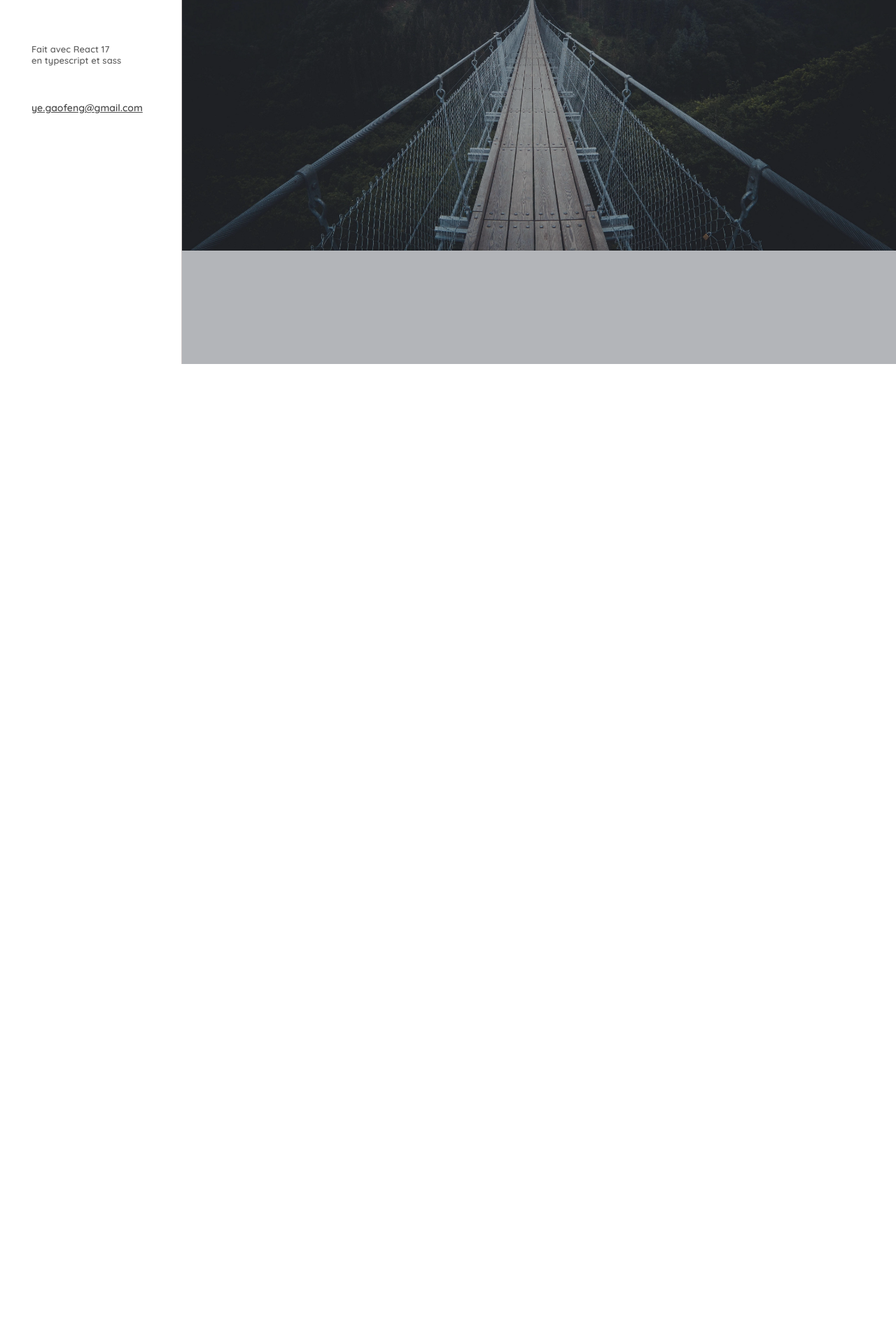
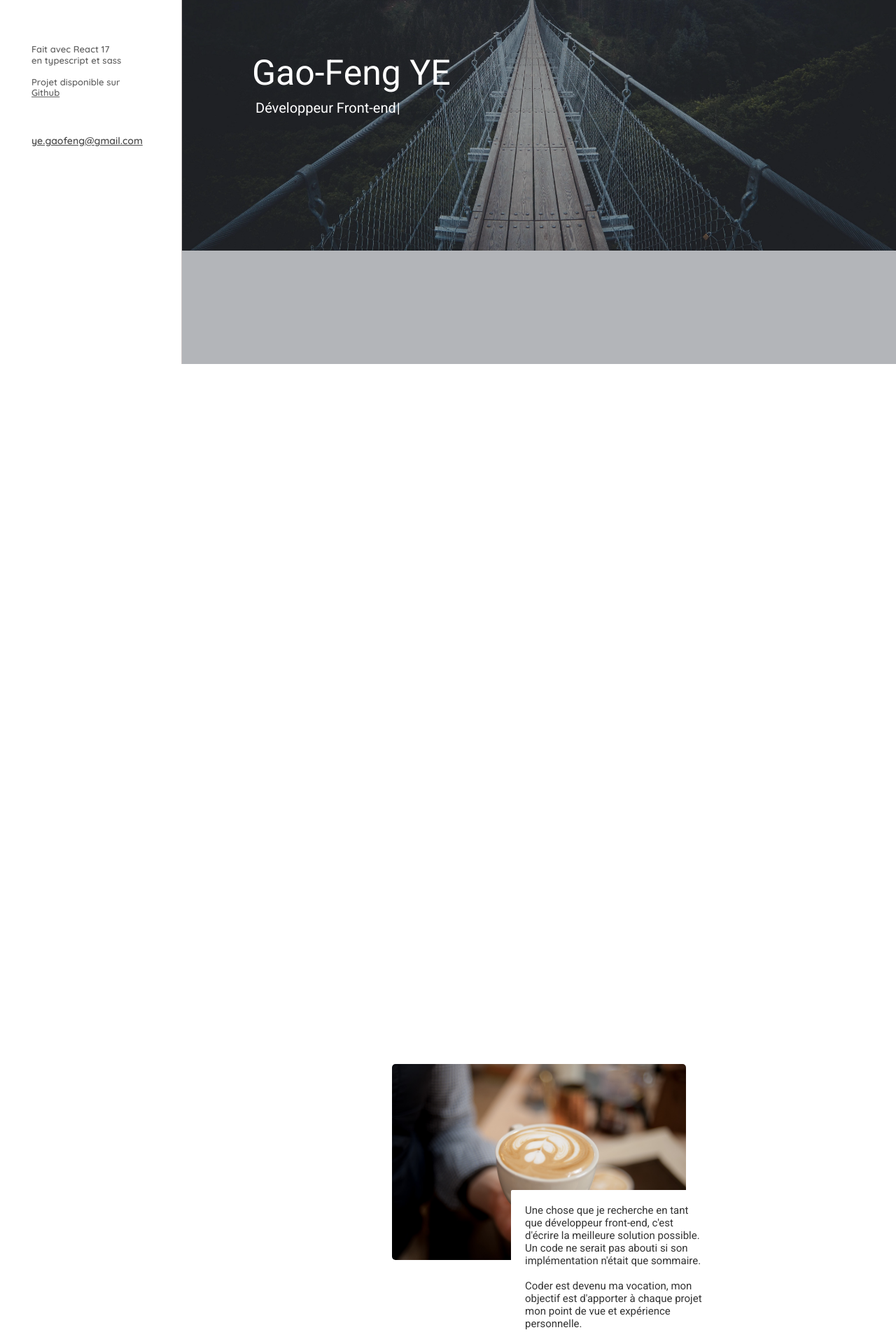
Before and after one commit to gaofengye/my-portfolio, a React (Create React App) app: page / in a window 1280 px wide. Shown: the part 280-2200 px from the top of the page at 70% size. Built offline with nearby package versions, Linux system fonts and the light colour scheme.

Commit message:
feat: about

```diff
--- a/src/components/Sidebar/Sidebar.scss
+++ b/src/components/Sidebar/Sidebar.scss
@@ -63,6 +63,10 @@
 		color: rgba(0, 0, 0, 0.6);
 		font-size: rem(13);
 		margin-bottom: 50px;
+
+		a {
+			color: rgba(0, 0, 0, 0.6);
+		}
 	}
 
 	.contact-link {
--- a/src/components/Sidebar/Sidebar.tsx
+++ b/src/components/Sidebar/Sidebar.tsx
@@ -55,7 +55,9 @@ export const Sidebar: FunctionComponent = () => {
 
             <div className="description">
                 Fait avec React 17<br/>
-                en typescript et sass
+                en typescript et sass<br/>
+                <br/>
+                Projet disponible sur <a href="https://github.com/gaofengye/my-portfolio" rel="noreferrer" target="_blank">Github</a>
             </div>
 
             <a href="mailto:ye.gaofeng@gmail.com" className="contact-link">ye.gaofeng@gmail.com</a>
--- a/src/index.scss
+++ b/src/index.scss
@@ -4,19 +4,87 @@
    License: none (public domain)
 */
 
-html, body, div, span, applet, object, iframe,
-h1, h2, h3, h4, h5, h6, p, blockquote, pre,
-a, abbr, acronym, address, big, cite, code,
-del, dfn, em, img, ins, kbd, q, s, samp,
-small, strike, strong, sub, sup, tt, var,
-b, u, i, center,
-dl, dt, dd, ol, ul, li,
-fieldset, form, label, legend,
-table, caption, tbody, tfoot, thead, tr, th, td,
-article, aside, canvas, details, embed,
-figure, figcaption, footer, header, hgroup,
-menu, nav, output, ruby, section, summary,
-time, mark, audio, video {
+html,
+body,
+div,
+span,
+applet,
+object,
+iframe,
+h1,
+h2,
+h3,
+h4,
+h5,
+h6,
+p,
+blockquote,
+pre,
+a,
+abbr,
+acronym,
+address,
+big,
+cite,
+code,
+del,
+dfn,
+em,
+img,
+ins,
+kbd,
+q,
+s,
+samp,
+small,
+strike,
+strong,
+sub,
+sup,
+tt,
+var,
+b,
+u,
+i,
+center,
+dl,
+dt,
+dd,
+ol,
+ul,
+li,
+fieldset,
+form,
+label,
+legend,
+table,
+caption,
+tbody,
+tfoot,
+thead,
+tr,
+th,
+td,
+article,
+aside,
+canvas,
+details,
+embed,
+figure,
+figcaption,
+footer,
+header,
+hgroup,
+menu,
+nav,
+output,
+ruby,
+section,
+summary,
+time,
+mark,
+audio,
+video {
 	margin: 0;
 	padding: 0;
 	border: 0;
@@ -25,22 +93,35 @@ time, mark, audio, video {
 	vertical-align: baseline;
 }
 /* HTML5 display-role reset for older browsers */
-article, aside, details, figcaption, figure,
-footer, header, hgroup, menu, nav, section {
+article,
+aside,
+details,
+figcaption,
+figure,
+footer,
+header,
+hgroup,
+menu,
+nav,
+section {
 	display: block;
 }
 body {
 	line-height: 1;
 }
-ol, ul {
+ol,
+ul {
 	list-style: none;
 }
-blockquote, q {
+blockquote,
+q {
 	quotes: none;
 }
-blockquote:before, blockquote:after,
-q:before, q:after {
-	content: '';
+blockquote:before,
+blockquote:after,
+q:before,
+q:after {
+	content: "";
 	content: none;
 }
 table {
@@ -51,6 +132,7 @@ table {
 body {
 	font-size: 16px;
 	line-height: 1.2;
+	font-family: "Roboto", sans-serif;
 }
 
 * {
--- a/src/pages/About/About.scss
+++ b/src/pages/About/About.scss
@@ -0,0 +1,28 @@
+@import "../../styles/_mixin.scss";
+
+#about {
+	display: flex;
+	align-items: center;
+
+	.block {
+		width: 420px;
+		margin: 0 auto;
+		display: flex;
+		flex-direction: column;
+		align-items: flex-end;
+	}
+	img {
+		width: 100%;
+		border-radius: 5px;
+	}
+	.text {
+		background-color: #fff;
+		border-radius: 2px;
+		width: 300px;
+		margin-top: -100px;
+		margin-right: -50px;
+		padding: 20px;
+		font-size: rem(15);
+		color: #333;
+	}
+}
--- a/src/pages/About/About.tsx
+++ b/src/pages/About/About.tsx
@@ -1,7 +1,19 @@
 import React, { FunctionComponent } from "react";
 
+import './About.scss';
+
 const About: FunctionComponent = () => {
-    return <div id="about" className="page">About</div>;
+    return (
+        <div id="about" className="page">
+            <div className="block">
+                <img src="/images/coffee_work.jpg" alt="" />
+                <div className="text">
+                    Une chose que je recherche en tant que développeur front-end, c'est d'écrire la meilleure solution possible. Un code ne serait pas abouti si son implémentation n'était que sommaire.<br/><br/>
+                    Coder est devenu ma vocation, mon objectif est d'apporter à chaque projet mon point de vue et expérience personnelle.
+                </div>
+            </div>
+        </div>
+    );
 }
 
 export default About;
--- a/src/pages/Home/Home.scss
+++ b/src/pages/Home/Home.scss
@@ -0,0 +1,41 @@
+@import "../../styles/_mixin.scss";
+
+#home {
+	display: flex;
+	align-items: flex-start;
+	padding-left: 100px;
+	flex-direction: column;
+	justify-content: center;
+
+	.name {
+		font-size: rem(50);
+		margin-bottom: 8px;
+	}
+
+	.typed-text {
+		padding-left: 5px;
+		font-size: rem(20);
+		display: flex;
+		align-items: center;
+
+		.cursor {
+			margin-left: 1px;
+
+			&.animate {
+				animation: blink 0.7s infinite;
+			}
+		}
+	}
+}
+
+@keyframes blink {
+	0% {
+		opacity: 1;
+	}
+	50% {
+		opacity: 0;
+	}
+	100% {
+		opacity: 1;
+	}
+}
--- a/src/pages/Home/Home.tsx
+++ b/src/pages/Home/Home.tsx
@@ -1,7 +1,39 @@
-import React, { FunctionComponent } from "react";
+import React, { FunctionComponent, useEffect, useRef } from "react";
+import './Home.scss';
 
 const Home: FunctionComponent = () => {
-    return <div id="home" className="page">Home</div>;
+    const typedTextRef = useRef<HTMLDivElement>(null);
+
+    useEffect(() => {
+        const dom = typedTextRef.current;
+        if (dom) {
+            const textDOM = dom.querySelector('.text');
+            const textCursor = dom.querySelector('.cursor');
+            if (textDOM && textCursor) {
+                const textToType = dom.getAttribute('data-text') || '';
+                let i = 0;
+                const typingTimer = setInterval(() => {
+                    i++;
+                    if (i > textToType.length) {
+                        clearInterval(typingTimer);
+                        textCursor.classList.add('animate');
+                        return;
+                    }
+                    textDOM.textContent = textToType?.substr(0, i);
+                }, 250);
+            }
+        }
+    }, [])
+
+    return (
+        <div id="home" className="page">
+            <div className="name">Gao-Feng YE</div>
+            <div className="typed-text" ref={typedTextRef} data-text="Développeur Front-end">
+                <span className="text"></span>
+                <span className="cursor">|</span>
+            </div>
+        </div>
+    );
 }
 
 export default Home;
```
Also changed, not shown: public/images/coffee_work.jpg (added).
